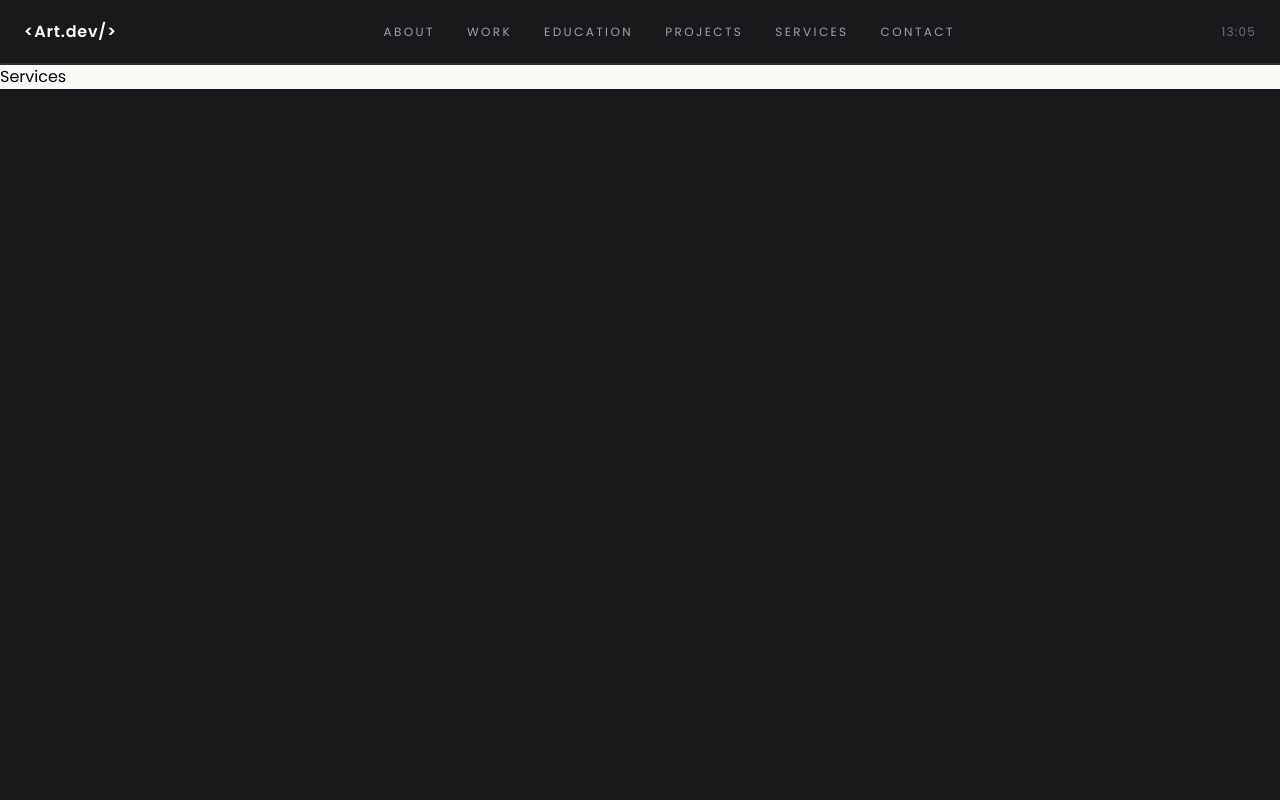
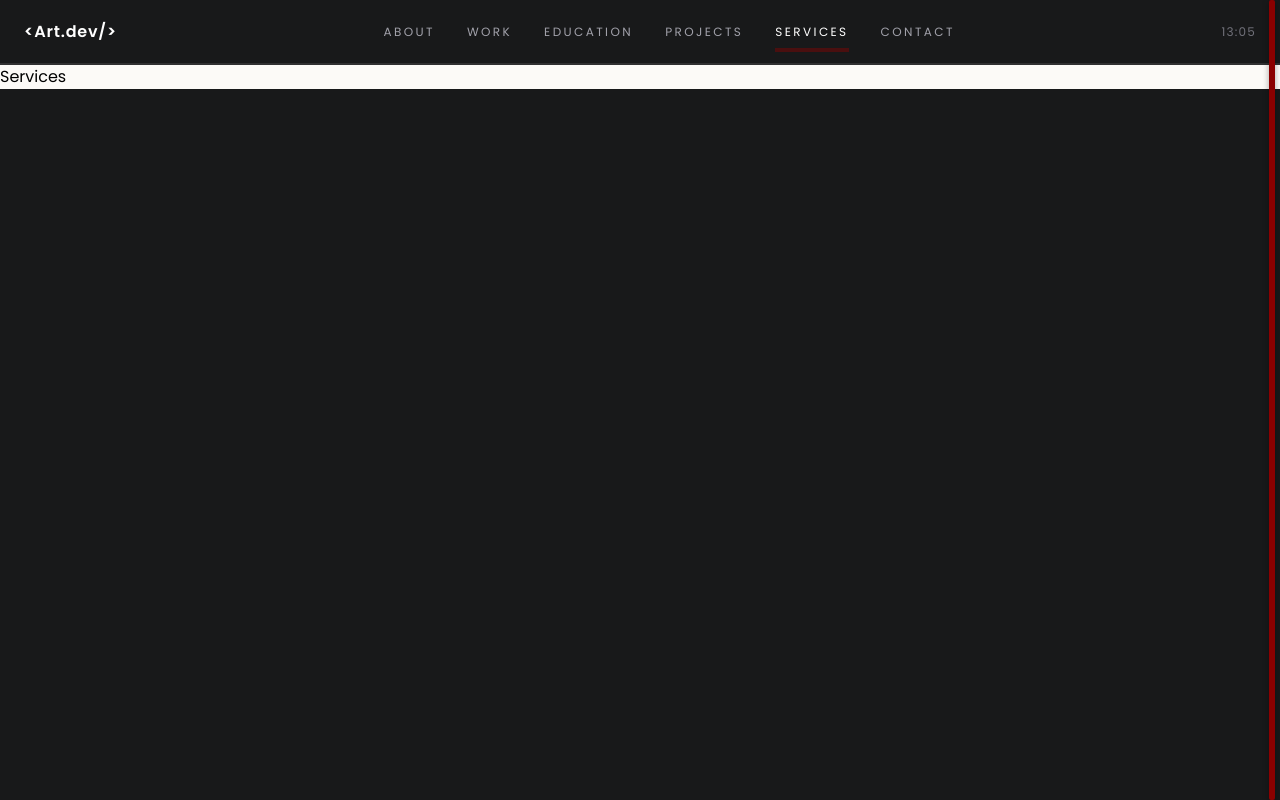
Before and after one commit to ArtHalimi7/arthalimi.com, a React (Vite) app: page /services in a window 1280 px wide. Built offline with nearby package versions, Linux system fonts and the light colour scheme; the HTML template or start-up script is replaced by a standard one.

Commit message:
feat: add custom scrollbar component and integrate it into the App; update section IDs for smooth scrolling navigation

```diff
--- a/src/App.jsx
+++ b/src/App.jsx
@@ -7,6 +7,7 @@ import About from './pages/About';
 import Services from './pages/Services';
 import NotFound from './pages/NotFound';
 import Navbar from './components/Navbar';
+import CustomScrollbar from './components/CustomScrollbar';
 
 const App = () => {
 
@@ -14,6 +15,7 @@ const App = () => {
     <main className='background1'>
       <Router>
         <Navbar />
+        <CustomScrollbar />
         <Routes>
           <Route path="/" element={<Home />} />
           <Route path="/about" element={<About />} />
--- /dev/null
+++ b/src/components/CustomScrollbar.jsx
@@ -0,0 +1,80 @@
+import React, { useEffect, useRef, useState } from 'react';
+
+export default function CustomScrollbar() {
+  const thumbRef = useRef(null);
+  const [thumbHeight, setThumbHeight] = useState(0);
+  const [thumbTop, setThumbTop] = useState(0);
+  const dragging = useRef(false);
+  const startY = useRef(0);
+  const startTop = useRef(0);
+
+  useEffect(() => {
+    const update = () => {
+      const doc = document.documentElement;
+      const scrollHeight = doc.scrollHeight - window.innerHeight;
+      const ratio = window.innerHeight / doc.scrollHeight;
+      const h = Math.max(ratio * window.innerHeight, 36);
+      const top = (window.scrollY / Math.max(scrollHeight, 1)) * (window.innerHeight - h);
+      setThumbHeight(h);
+      setThumbTop(isFinite(top) ? top : 0);
+    };
+
+    update();
+    window.addEventListener('scroll', update, { passive: true });
+    window.addEventListener('resize', update);
+    return () => {
+      window.removeEventListener('scroll', update);
+      window.removeEventListener('resize', update);
+    };
+  }, []);
+
+  useEffect(() => {
+    const onMouseMove = (e) => {
+      if (!dragging.current) return;
+      const dy = e.clientY - startY.current;
+      const newTop = Math.min(Math.max(0, startTop.current + dy), window.innerHeight - thumbHeight);
+      const scrollable = document.documentElement.scrollHeight - window.innerHeight;
+      const ratio = newTop / Math.max(window.innerHeight - thumbHeight, 1);
+      window.scrollTo({ top: ratio * scrollable, behavior: 'auto' });
+    };
+
+    const onMouseUp = () => {
+      dragging.current = false;
+      document.body.style.userSelect = '';
+    };
+
+    window.addEventListener('mousemove', onMouseMove);
+    window.addEventListener('mouseup', onMouseUp);
+    return () => {
+      window.removeEventListener('mousemove', onMouseMove);
+      window.removeEventListener('mouseup', onMouseUp);
+    };
+  }, [thumbHeight]);
+
+  const onThumbMouseDown = (e) => {
+    dragging.current = true;
+    startY.current = e.clientY;
+    startTop.current = thumbTop;
+    document.body.style.userSelect = 'none';
+  };
+
+  const onRailClick = (e) => {
+    const rect = e.currentTarget.getBoundingClientRect();
+    const clickY = e.clientY - rect.top;
+    const newTop = Math.min(Math.max(0, clickY - thumbHeight / 2), window.innerHeight - thumbHeight);
+    const scrollable = document.documentElement.scrollHeight - window.innerHeight;
+    const ratio = newTop / Math.max(window.innerHeight - thumbHeight, 1);
+    window.scrollTo({ top: ratio * scrollable, behavior: 'smooth' });
+  };
+
+  return (
+    <div className="custom-scroll-rail" onMouseDown={onRailClick} aria-hidden>
+      <div
+        ref={thumbRef}
+        className="custom-scroll-thumb"
+        onMouseDown={onThumbMouseDown}
+        style={{ height: `${thumbHeight}px`, transform: `translateY(${thumbTop}px)` }}
+      />
+    </div>
+  );
+}
--- a/src/components/Hero.jsx
+++ b/src/components/Hero.jsx
@@ -13,7 +13,7 @@ export default function HeroWithGridLines() {
 
 
   return (
-    <section className="relative min-h-screen overflow-hidden bg-[#18191A] text-zinc-100">
+    <section id="home" className="relative min-h-screen overflow-hidden bg-[#18191A] text-zinc-100">
       <Lines />
 
       {/* HERO */}
--- a/src/components/Navbar.jsx
+++ b/src/components/Navbar.jsx
@@ -3,6 +3,7 @@ import { useEffect, useState } from "react";
 export default function Navbar({ formatted }) {
   const [sidebarOpen, setSidebarOpen] = useState(false);
   const [time, setTime] = useState(formatted || "");
+  const [active, setActive] = useState('about');
 
   useEffect(() => {
     // Update live time display to HH:MM (no seconds).
@@ -15,6 +16,31 @@ export default function Navbar({ formatted }) {
     tick();
     const id = setInterval(tick, 1000);
     return () => clearInterval(id);
+  }, []);
+
+  // Track active section via IntersectionObserver
+  useEffect(() => {
+    const ids = ['about', 'work', 'education', 'projects', 'services', 'contact'];
+    const options = {
+      root: null,
+      rootMargin: '-40% 0px -40% 0px',
+      threshold: 0,
+    };
+
+    const observer = new IntersectionObserver((entries) => {
+      entries.forEach((entry) => {
+        if (entry.isIntersecting) {
+          setActive(entry.target.id || '');
+        }
+      });
+    }, options);
+
+    ids.forEach((id) => {
+      const el = document.getElementById(id);
+      if (el) observer.observe(el);
+    });
+
+    return () => observer.disconnect();
   }, []);
   return (
     <>
@@ -41,51 +67,57 @@ export default function Navbar({ formatted }) {
           <div className="my-4 h-px w-full bg-white/10" />
 
           <div className="flex flex-1 flex-col items-start justify-start gap-4">
-            <a href="#about" className="flex items-center gap-3 text-lg font-semibold text-zinc-100 hover:text-[#B6862C] transition w-full">
+            <a href="#about" className={`flex items-center gap-3 text-lg font-semibold transition w-full ${active === 'about' ? 'text-white' : 'text-zinc-100 hover:text-[#B6862C]'}`}>
               <svg xmlns="http://www.w3.org/2000/svg" width="20" height="20" fill="none" viewBox="0 0 24 24" stroke="currentColor" className="text-zinc-300 ml-1">
                 <path strokeLinecap="round" strokeLinejoin="round" strokeWidth="2" d="M12 14a4 4 0 100-8 4 4 0 000 8z" />
                 <path strokeLinecap="round" strokeLinejoin="round" strokeWidth="2" d="M6 20v-1a4 4 0 014-4h4a4 4 0 014 4v1" />
               </svg>
               <span className="pl-1">About</span>
+              {active === 'about' && <span className="ml-auto h-6 w-1 bg-[#4a0f0f] rounded-sm" />}
             </a>
 
-            <a href="#work" className="flex items-center gap-3 text-lg font-semibold text-zinc-100 hover:text-[#B6862C] transition w-full">
+            <a href="#work" className={`flex items-center gap-3 text-lg font-semibold transition w-full ${active === 'work' ? 'text-white' : 'text-zinc-100 hover:text-[#B6862C]'}`}>
               <svg xmlns="http://www.w3.org/2000/svg" width="20" height="20" fill="none" viewBox="0 0 24 24" stroke="currentColor" className="text-zinc-300 ml-1">
                 <path strokeLinecap="round" strokeLinejoin="round" strokeWidth="2" d="M3 7v4a1 1 0 001 1h3v4a1 1 0 001 1h8a1 1 0 001-1v-4h3a1 1 0 001-1V7M8 3h8v4H8V3z" />
               </svg>
               <span className="pl-1">Work</span>
+              {active === 'work' && <span className="ml-auto h-6 w-1 bg-[#4a0f0f] rounded-sm" />}
             </a>
 
-            <a href="#education" className="flex items-center gap-3 text-lg font-semibold text-zinc-100 hover:text-[#B6862C] transition w-full">
+            <a href="#education" className={`flex items-center gap-3 text-lg font-semibold transition w-full ${active === 'education' ? 'text-white' : 'text-zinc-100 hover:text-[#B6862C]'}`}>
               <svg xmlns="http://www.w3.org/2000/svg" width="20" height="20" fill="none" viewBox="0 0 24 24" stroke="currentColor" className="text-zinc-300 ml-1">
                 <path strokeLinecap="round" strokeLinejoin="round" strokeWidth="2" d="M12 14l9-5-9-5-9 5 9 5z" />
                 <path strokeLinecap="round" strokeLinejoin="round" strokeWidth="2" d="M12 14l6.16-3.422M12 14v7" />
               </svg>
               <span className="pl-1">Education</span>
+              {active === 'education' && <span className="ml-auto h-6 w-1 bg-[#4a0f0f] rounded-sm" />}
             </a>
 
-            <a href="#projects" className="flex items-center gap-3 text-lg font-semibold text-zinc-100 hover:text-[#B6862C] transition w-full">
+            <a href="#projects" className={`flex items-center gap-3 text-lg font-semibold transition w-full ${active === 'projects' ? 'text-white' : 'text-zinc-100 hover:text-[#B6862C]'}`}>
               <svg xmlns="http://www.w3.org/2000/svg" width="20" height="20" fill="none" viewBox="0 0 24 24" stroke="currentColor" className="text-zinc-300 ml-1">
                 <path strokeLinecap="round" strokeLinejoin="round" strokeWidth="2" d="M3 7h18M5 7v11a2 2 0 002 2h10a2 2 0 002-2V7" />
                 <path strokeLinecap="round" strokeLinejoin="round" strokeWidth="2" d="M9 10h6v6H9z" />
               </svg>
               <span className="pl-1">Projects</span>
+              {active === 'projects' && <span className="ml-auto h-6 w-1 bg-[#4a0f0f] rounded-sm" />}
             </a>
 
-            <a href="#services" className="flex items-center gap-3 text-lg font-semibold text-zinc-100 hover:text-[#B6862C] transition w-full">
+            <a href="#services" className={`flex items-center gap-3 text-lg font-semibold transition w-full ${active === 'services' ? 'text-white' : 'text-zinc-100 hover:text-[#B6862C]'}`}>
               <svg xmlns="http://www.w3.org/2000/svg" width="20" height="20" fill="none" viewBox="0 0 24 24" stroke="currentColor" className="text-zinc-300 ml-1">
                 <path strokeLinecap="round" strokeLinejoin="round" strokeWidth="2" d="M12 8c-1.105 0-2 .672-2 1.5S10.895 11 12 11s2-.672 2-1.5S13.105 8 12 8z" />
                 <path strokeLinecap="round" strokeLinejoin="round" strokeWidth="2" d="M21 12v6a2 2 0 01-2 2H5a2 2 0 01-2-2v-6" />
               </svg>
               <span className="pl-1">Services</span>
+              {active === 'services' && <span className="ml-auto h-6 w-1 bg-[#4a0f0f] rounded-sm" />}
             </a>
 
-            <a href="#contact" className="flex items-center gap-3 text-lg font-semibold text-zinc-100 hover:text-[#B6862C] transition w-full">
+            <a href="#contact" className={`flex items-center gap-3 text-lg font-semibold transition w-full ${active === 'contact' ? 'text-white' : 'text-zinc-100 hover:text-[#B6862C]'}`}>
               <svg xmlns="http://www.w3.org/2000/svg" width="20" height="20" fill="none" viewBox="0 0 24 24" stroke="currentColor" className="text-zinc-300 ml-1">
                 <path strokeLinecap="round" strokeLinejoin="round" strokeWidth="2" d="M21 8V7a2 2 0 00-2-2h-3l-2-3H10L8 5H5a2 2 0 00-2 2v1" />
                 <path strokeLinecap="round" strokeLinejoin="round" strokeWidth="2" d="M7 11h10v6a2 2 0 01-2 2H9a2 2 0 01-2-2v-6z" />
               </svg>
               <span className="pl-1">Contact</span>
+              {active === 'contact' && <span className="ml-auto h-6 w-1 bg-[#4a0f0f] rounded-sm" />}
             </a>
           </div>
         </nav>
@@ -97,17 +129,35 @@ export default function Navbar({ formatted }) {
           <a href="#" className="font-semibold tracking-wider text-white">&lt;Art.dev/&gt;</a>
 
           <nav className="hidden gap-8 text-xs uppercase tracking-[0.2em] text-zinc-400 md:flex">
-              <a href="#about" className="hover:text-white">About</a>
+              <a href="#about" className={`relative hover:text-white ${active === 'about' ? 'text-white' : ''}`}>
+                About
+                {active === 'about' && <span className="absolute left-0 -bottom-3 h-1 w-full bg-[#4a0f0f]" />}
+              </a>
 
-              <a href="#work" className="hover:text-white">Work</a>
+              <a href="#work" className={`relative hover:text-white ${active === 'work' ? 'text-white' : ''}`}>
+                Work
+                {active === 'work' && <span className="absolute left-0 -bottom-3 h-1 w-full bg-[#4a0f0f]" />}
+              </a>
 
-              <a href="#education" className="hover:text-white">Education</a>
+              <a href="#education" className={`relative hover:text-white ${active === 'education' ? 'text-white' : ''}`}>
+                Education
+                {active === 'education' && <span className="absolute left-0 -bottom-3 h-1 w-full bg-[#4a0f0f]" />}
+              </a>
 
-              <a href="#projects" className="hover:text-white">Projects</a>
+              <a href="#projects" className={`relative hover:text-white ${active === 'projects' ? 'text-white' : ''}`}>
+                Projects
+                {active === 'projects' && <span className="absolute left-0 -bottom-3 h-1 w-full bg-[#4a0f0f]" />}
+              </a>
 
-              <a href="#services" className="hover:text-white">Services</a>
+              <a href="#services" className={`relative hover:text-white ${active === 'services' ? 'text-white' : ''}`}>
+                Services
+                {active === 'services' && <span className="absolute left-0 -bottom-3 h-1 w-full bg-[#4a0f0f]" />}
+              </a>
 
-              <a href="#contact" className="hover:text-white">Contact</a>
+              <a href="#contact" className={`relative hover:text-white ${active === 'contact' ? 'text-white' : ''}`}>
+                Contact
+                {active === 'contact' && <span className="absolute left-0 -bottom-3 h-1 w-full bg-[#4a0f0f]" />}
+              </a>
             </nav>
 
           {/* Time on desktop, menu icon on mobile */}
--- a/src/components/Services.jsx
+++ b/src/components/Services.jsx
@@ -85,7 +85,7 @@ function ServiceCard({ service, index }) {
 
 export function ServicesSection() {
   return (
-    <section className="relative min-h-screen bg-[#18191A] text-zinc-100 py-20">
+    <section id="services" className="relative min-h-screen bg-[#18191A] text-zinc-100 py-20">
       <GridLines />
       <div className="relative mx-auto max-w-7xl px-6">
         {/* Header */}
--- a/src/index.css
+++ b/src/index.css
@@ -220,6 +220,38 @@ img {
 .animate.fade-in {
   animation: fadeIn 1s ease-in-out forwards;
 }
+.custom-scroll-rail {
+  position: fixed;
+  right: 0; /* flush to the right edge */
+  top: 0;
+  height: 100vh;
+  width: 16px; /* slightly wider rail */
+  display: flex;
+  align-items: flex-start;
+  justify-content: center;
+  pointer-events: auto;
+  z-index: 9999;
+}
+
+.custom-scroll-thumb {
+  width: 6px; /* thinner thumb */
+  min-height: 72px; /* a bit longer */
+  border-radius: 2px; /* nearly square corners */
+  background: #8B0000; /* solid dark red */
+  box-shadow: 0 2px 6px rgba(0,0,0,0.35);
+  cursor: pointer;
+  transition: background 120ms ease, transform 80ms ease;
+}
+
+
+/* Hide native scrollbar for most browsers */
+html, body {
+  scrollbar-width: none; /* Firefox */
+  -ms-overflow-style: none; /* IE 10+ */
+}
+html::-webkit-scrollbar, body::-webkit-scrollbar {
+  display: none; /* Safari and Chrome */
+}
 .loader {
   position: fixed;
   top: 50%;
```
Also changed, not shown: src/components/About.jsx (+0 -21 lines).
